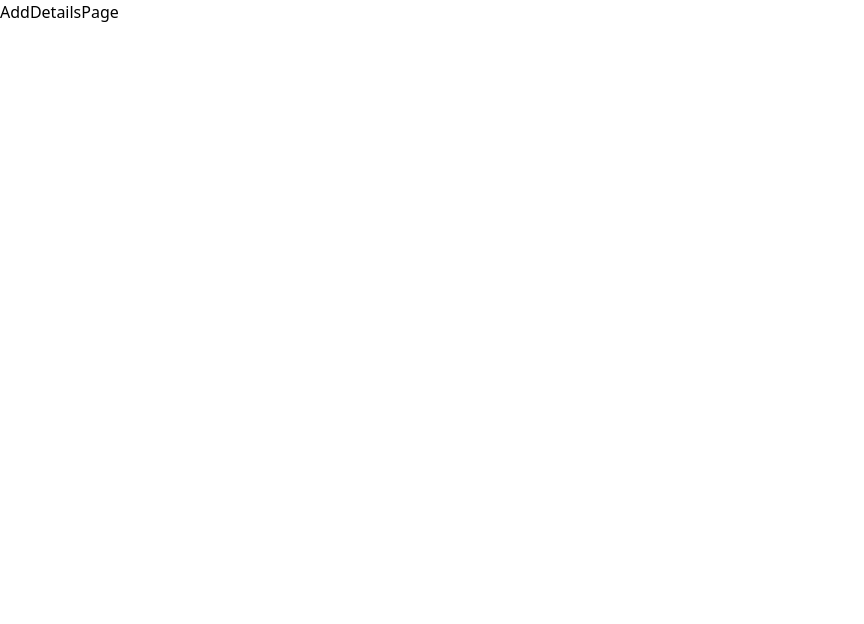
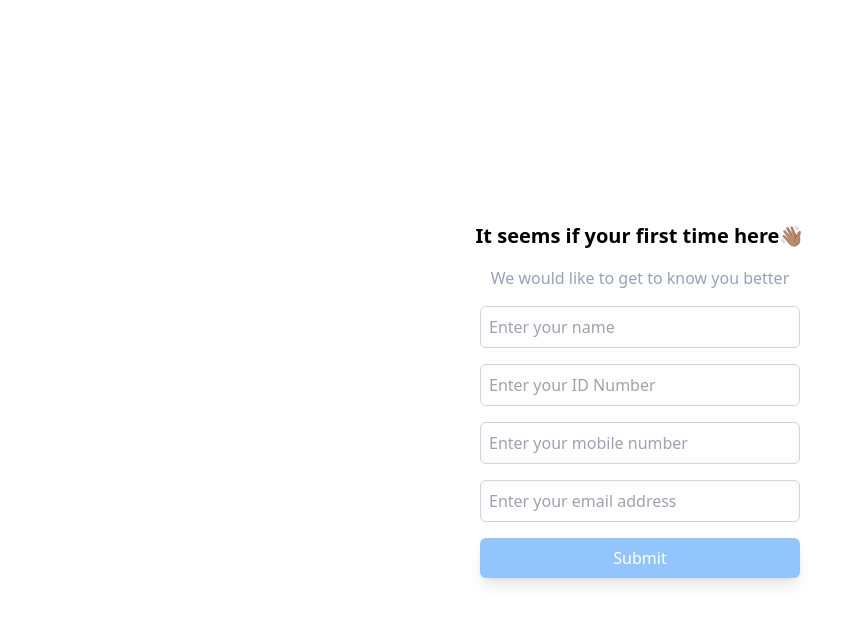
Before and after one commit to ChrisMungiria/full-stack-test, a React (Create React App) app in the folder frontend/: page /addDetails in a window 1280 px wide. Shown: the top 624 px of the page, without its empty margins (0-864 px from the left). Built offline with nearby package versions, Linux system fonts and the light colour scheme.

Commit message:
feat: added a AddDetailsForm

```diff
--- /dev/null
+++ b/frontend/src/components/AddDetailsForm.tsx
@@ -0,0 +1,96 @@
+import { FormEvent, useState } from "react";
+
+// name, ID number, mobile number, and email address.
+const AddDetailsForm = () => {
+  // Form States
+  const [name, setName] = useState<string>("");
+  const [IdNumber, setIdNumber] = useState<string>("");
+  const [mobileNumber, setMobileNumber] = useState<string>("");
+  const [email, setEmail] = useState<string>("");
+
+  //   Loading state
+  const [submitting, setSubmitting] = useState<boolean>(false);
+
+  //   Form Submit Handler
+  const handleSubmitAddDetailsForm = async (e: FormEvent) => {
+    e.preventDefault();
+    try {
+      setSubmitting(true);
+      const response = await fetch("http://localhost:8001/api/createUser", {
+        method: "POST",
+        headers: {
+          "Content-Type": "application/json",
+        },
+        body: JSON.stringify({
+          name,
+          IdNumber,
+          mobileNumber,
+          email,
+        }),
+      });
+      console.log("Response: ", response);
+    } catch (error) {
+      console.log("Error in handleSubmitAddDetailsForm: ", error);
+    } finally {
+      setSubmitting(false);
+    }
+  };
+  return (
+    <form
+      onSubmit={handleSubmitAddDetailsForm}
+      className="w-11/12 max-w-xs space-y-4"
+    >
+      <input
+        type="text"
+        value={name}
+        placeholder="Enter your name"
+        onChange={(e) => setName(e.target.value)}
+        className="p-2 rounded-md border border-slate-300 w-full focus:outline-none"
+      />
+      <input
+        type="text"
+        value={IdNumber}
+        placeholder="Enter your ID Number"
+        onChange={(e) => setIdNumber(e.target.value)}
+        className="p-2 rounded-md border border-slate-300 w-full focus:outline-none"
+      />
+      <input
+        type="text"
+        value={mobileNumber}
+        placeholder="Enter your mobile number"
+        onChange={(e) => setMobileNumber(e.target.value)}
+        className="p-2 rounded-md border border-slate-300 w-full focus:outline-none"
+      />
+      <input
+        type="email"
+        value={email}
+        placeholder="Enter your email address"
+        onChange={(e) => setEmail(e.target.value)}
+        className="p-2 rounded-md border border-slate-300 w-full focus:outline-none"
+      />
+      <button
+        type="submit"
+        disabled={
+          submitting ||
+          name.length < 3 ||
+          IdNumber.length < 3 ||
+          email.length < 3 ||
+          mobileNumber.length < 3
+        }
+        className={`p-2 flex items-center justify-center ${
+          submitting ||
+          name.length < 3 ||
+          IdNumber.length < 3 ||
+          email.length < 3 ||
+          mobileNumber.length < 3
+            ? "bg-blue-300"
+            : "bg-blue-500"
+        } text-white w-full rounded-md shadow-lg`}
+      >
+        {submitting ? "Submitting" : "Submit"}
+      </button>
+    </form>
+  );
+};
+
+export default AddDetailsForm;
--- a/frontend/src/pages/AddDetailsPage.tsx
+++ b/frontend/src/pages/AddDetailsPage.tsx
@@ -1,7 +1,15 @@
-import React from "react";
+import AddDetailsForm from "../components/AddDetailsForm";
 
 const AddDetailsPage = () => {
-  return <div>AddDetailsPage</div>;
+  return (
+    <main className="min-h-screen flex flex-col space-y-4 items-center justify-center">
+      <h1 className="text-xl font-bold">It seems if your first time here👋🏽</h1>
+      <h2 className="text-base font-light text-slate-400">
+        We would like to get to know you better
+      </h2>
+      <AddDetailsForm />
+    </main>
+  );
 };
 
 export default AddDetailsPage;
```
Also changed, not shown: 1 other file (tests, documents, lock files or other folders).
